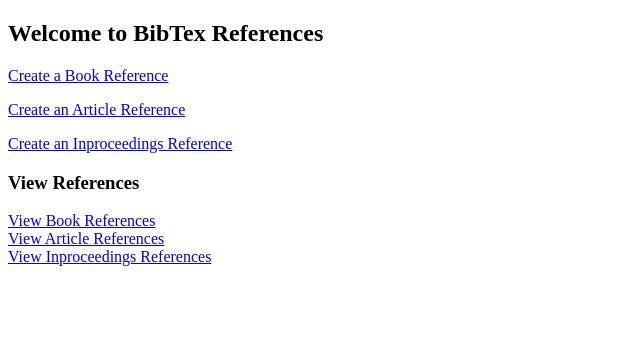
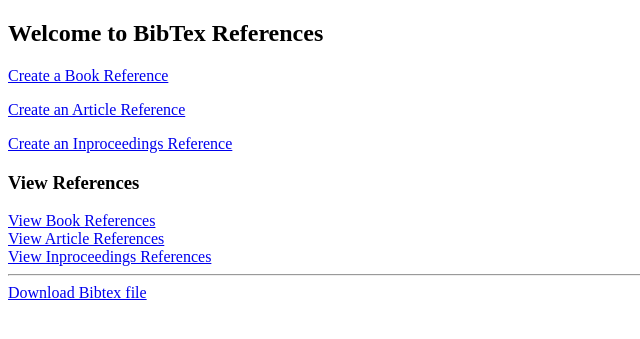
Before and after one commit to imsyc75/YVVLE, a Flask app: page / in a window 1280 px wide. Shown: the top 339 px of the page, without its empty margins (0-640 px from the left). Run offline with Flask 3, Linux system fonts and the light colour scheme.

Commit message:
Added a button to download the file

```diff
--- a/src/app.py
+++ b/src/app.py
@@ -1,4 +1,4 @@
-from flask import redirect, render_template, request, jsonify, flash, json
+from flask import redirect, render_template, request, jsonify, flash, json, send_file
 from db_helper import reset_db, print_db
 
 #Get stuff from book_repository
@@ -158,3 +158,9 @@
     def print_database():
         results = print_db()
         return jsonify(str(results))
+
+@app.route('/download')
+def download():
+    bibtex_parser.parse_to_file()
+    path = 'downloadables/references.bib'
+    return send_file(path, as_attachment=True)
--- a/src/bibtex_parser.py
+++ b/src/bibtex_parser.py
@@ -2,8 +2,6 @@
 from repositories.book_repository import get_books, Book
 from repositories.article_repository import get_articles, Article
 from repositories.inproceedings_repository import get_inproceedings, Inproceedings
-
-# Keys should be unique!
 
 # Parsing assumes there are all of the expected parameters
 
@@ -23,7 +21,7 @@
     for inpro in inprocs:
         output += parse_inproceedings(inpro) + "\n\n"
 
-    with open("references.bib", "w") as file:
+    with open("src/downloadables/references.bib", "w") as file:
         file.write(output)
 
 def parse_books_to_list():
--- a/src/templates/index.html
+++ b/src/templates/index.html
@@ -58,5 +58,9 @@
     <a href="/view_inproceedings">View Inproceedings References</a>
 </div>
 
+<hr>
+<div>
+  <a href="/download">Download Bibtex file</a>
+</div>
 
 {% endblock %}
```
